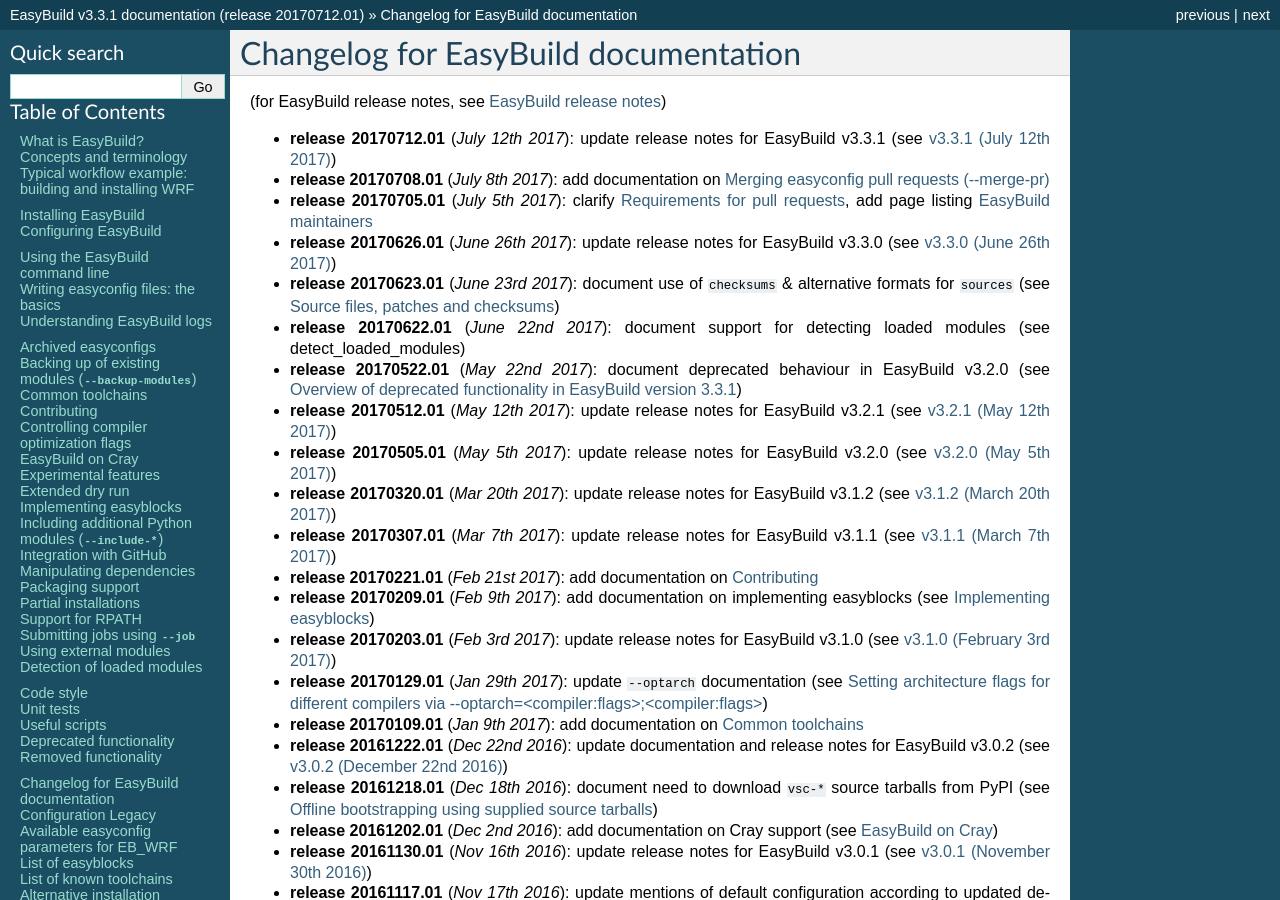
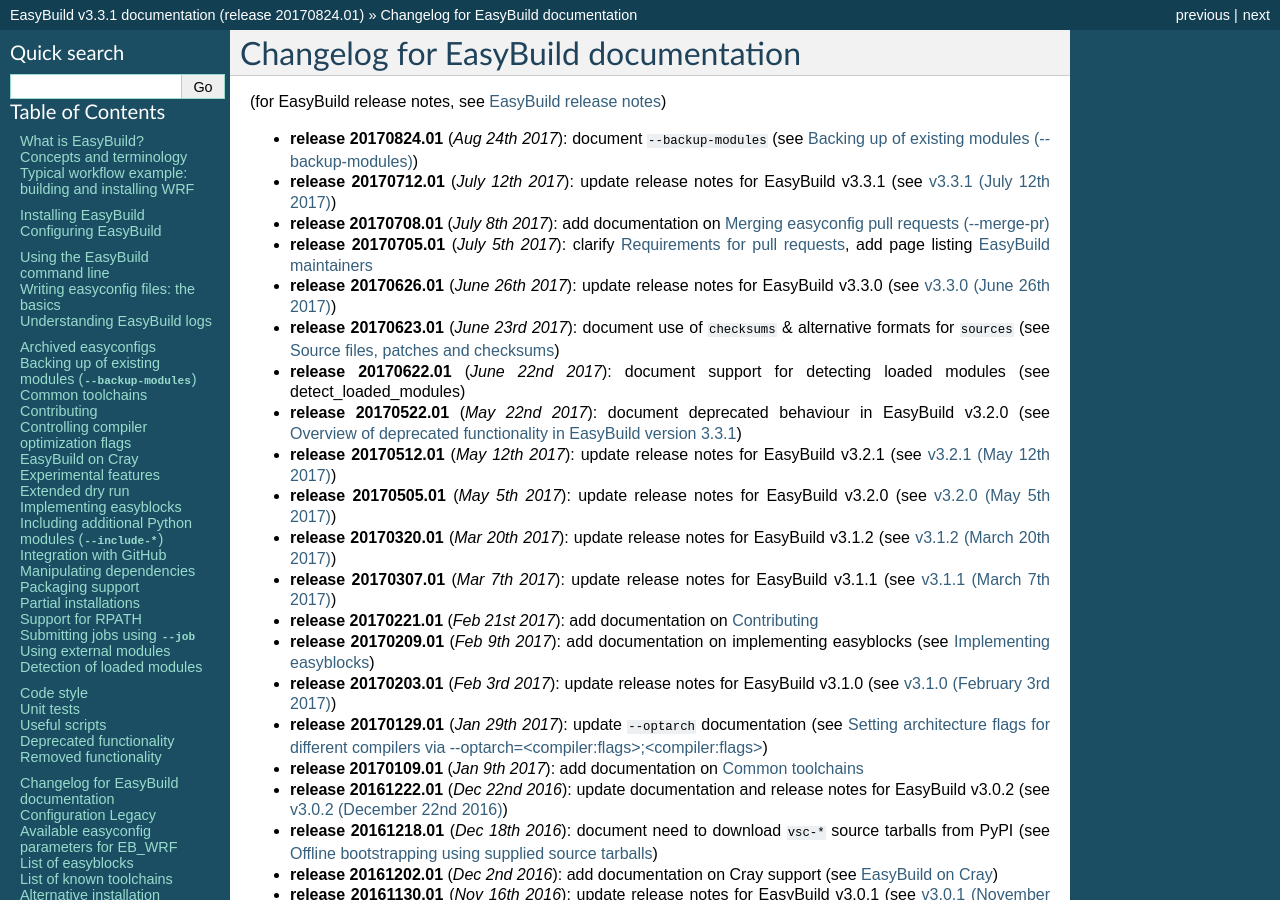
Before and after one commit to easybuilders/easybuild, a Sphinx documentation site: the page built from docs/Changelog.rst, in a window 1280 px wide and 900 px high. Built offline with Sphinx 7.4.7, drawn with Linux system fonts in a browser that asks for light colours; some of the changed text lies outside the part shown.

Commit message:
bump docs release & update changelog

```diff
--- a/docs/Changelog.rst
+++ b/docs/Changelog.rst
@@ -5,6 +5,7 @@
 
 (for EasyBuild release notes, see :ref:`release_notes`)
 
+* **release 20170824.01** (`Aug 24th 2017`): document ``--backup-modules`` (see :ref:`backup_modules`)
 * **release 20170712.01** (`July 12th 2017`): update release notes for EasyBuild v3.3.1 (see :ref:`release_notes_eb331`)
 * **release 20170708.01** (`July 8th 2017`): add documentation on :ref:`github_merge_pr`
 * **release 20170705.01** (`July 5th 2017`): clarify :ref:`contributing_review_process_pr_requirements`, add page listing :ref:`maintainers`
--- a/docs/conf.py
+++ b/docs/conf.py
@@ -43,7 +43,7 @@
 # The short X.Y version.
 version = '3.3.1'  # this is meant to reference the version of EasyBuild
 # The full version, including alpha/beta/rc tags.
-release = '20170712.01'  # this is meant to reference the version of the documentation itself
+release = '20170824.01'  # this is meant to reference the version of the documentation itself
 
 # There are two options for replacing |today|: either, you set today to some
 # non-false value, then it is used:
```
